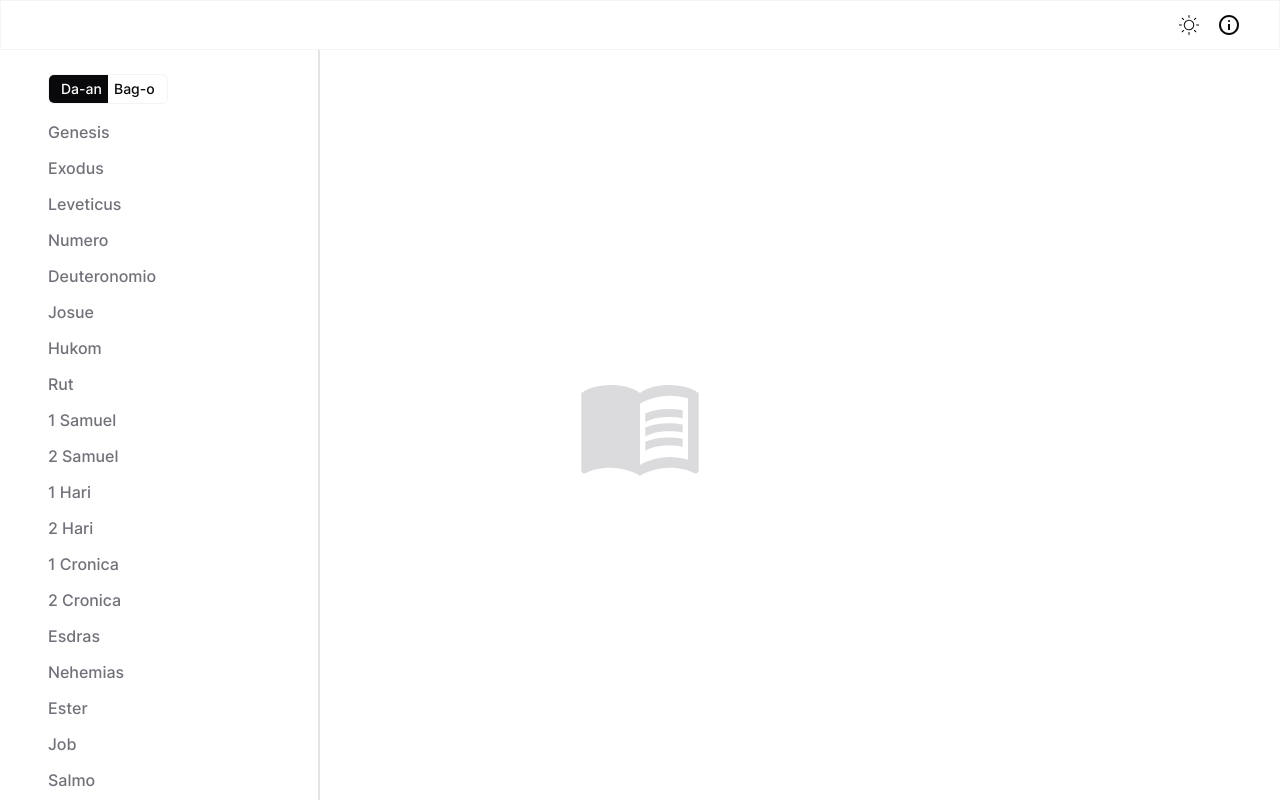
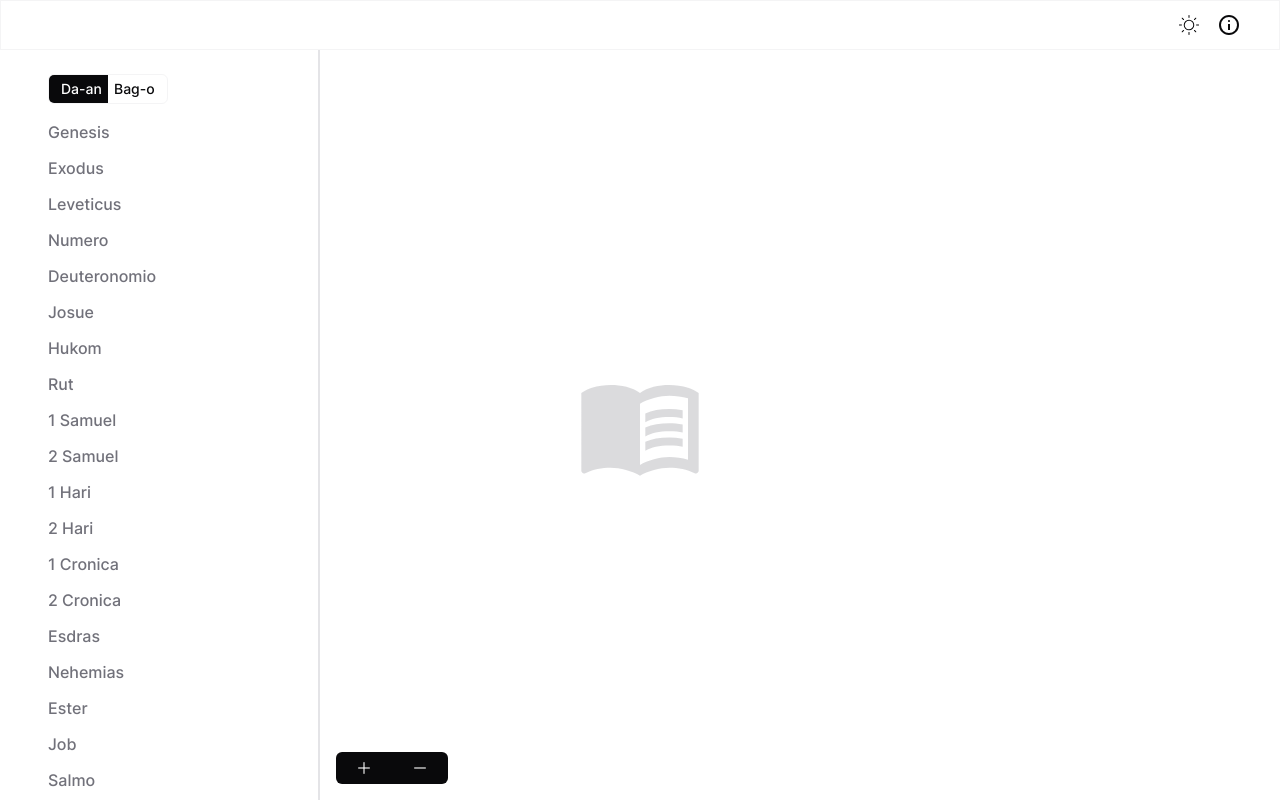
Before and after one commit to bibliahlgn/biblia-hlgn, a React (Vite) app: page / in a window 1280 px wide. Built offline with nearby package versions, Linux system fonts and the light colour scheme.

Commit message:
Allow users to change font size of text dynamically

```diff
--- a/src/App.tsx
+++ b/src/App.tsx
@@ -6,8 +6,10 @@ import Contents from "./components/contents";
 import { activeListTYPES, bookToOpenTYPES } from "./types";
 import DOMPurify from "dompurify";
 import { appWindow } from "@tauri-apps/api/window";
+import { FontControl } from "./utils/fontSizeControl";
 
 function App() {
+  const [fontSize, setFontSize] = useState<number>(1);
   const [rawContent, setRawContent] = useState<string>("");
   const [activeAbout, setActiveAbout] = useState<boolean>(false);
   const [activeTestament, setActiveTestament] = useState<"old" | "new">(() => {
@@ -155,13 +157,19 @@ function App() {
             data-activelist={
               activeList.chapterList && !activeAbout ? "true" : "false"
             }
-            className="prose relative max-w-none px-5 py-12 prose-headings:mb-4 prose-headings:text-center prose-headings:text-foreground prose-h1:text-xl prose-h2:text-lg prose-p:my-3 prose-p:text-foreground prose-strong:mb-10 prose-strong:mt-4 prose-strong:block prose-strong:!text-center prose-strong:text-3xl prose-strong:font-bold prose-strong:text-foreground max-md:min-h-[calc(100dvh-50px)] max-md:data-activelist:hidden"
+            className="prose relative max-w-none px-5 py-12 transition-all prose-headings:mb-4 prose-headings:text-center prose-headings:text-foreground prose-h1:text-xl prose-h2:text-lg prose-p:my-3 prose-p:text-foreground prose-strong:mb-10 prose-strong:mt-4 prose-strong:block prose-strong:!text-center prose-strong:text-3xl prose-strong:font-bold prose-strong:text-foreground max-md:min-h-[calc(100dvh-50px)] max-md:data-activelist:hidden"
+            style={{ fontSize: `${fontSize}rem` }}
           >
             <Contents
               rawContent={rawContent}
               activeAbout={activeAbout}
             ></Contents>
           </article>
+          {!activeAbout && (
+            <div className="pointer-events-none fixed bottom-0 w-full bg-transparent">
+              <FontControl setFontSize={setFontSize}></FontControl>
+            </div>
+          )}
           {!rawContent && !activeAbout && (
             <svg
               xmlns="http://www.w3.org/2000/svg"
--- /dev/null
+++ b/src/utils/fontSizeControl.tsx
@@ -0,0 +1,18 @@
+export function FontControl({
+  setFontSize,
+}: {
+  setFontSize: React.Dispatch<React.SetStateAction<number>>;
+}) {
+  const increaseFont = () =>
+    setFontSize((prevSize) => Math.min(prevSize + 0.1, 2));
+
+  const decreaseFont = () =>
+    setFontSize((prevSize) => Math.max(prevSize - 0.1, 1));
+
+  return (
+    <div className="pointer-events-auto relative bottom-4 left-4 w-max overflow-hidden rounded-md bg-foreground font-medium text-background *:whitespace-nowrap *:px-5 *:py-1 *:transition-colors hover:*:bg-accent/80 hover:*:text-foreground">
+      <button onClick={increaseFont}>&#65291;</button>
+      <button onClick={decreaseFont}>&#65293;</button>
+    </div>
+  );
+}
```
